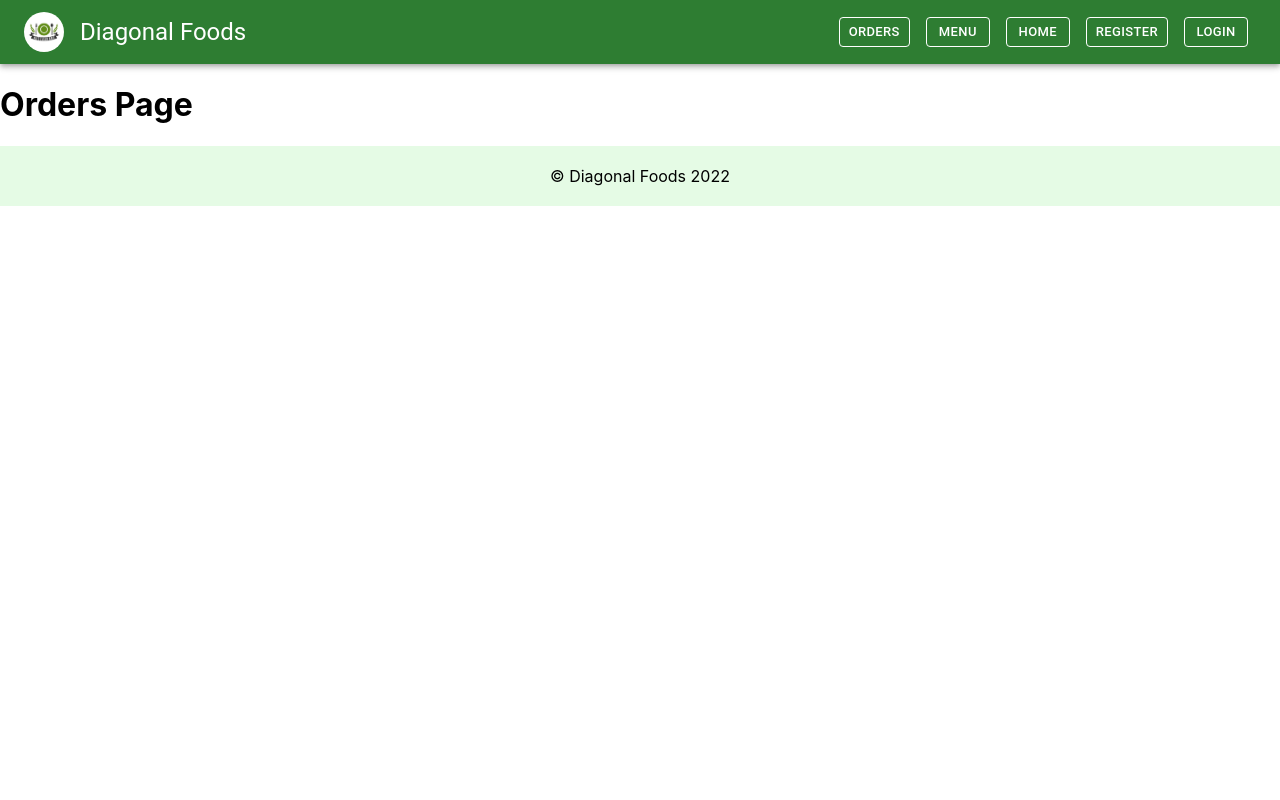
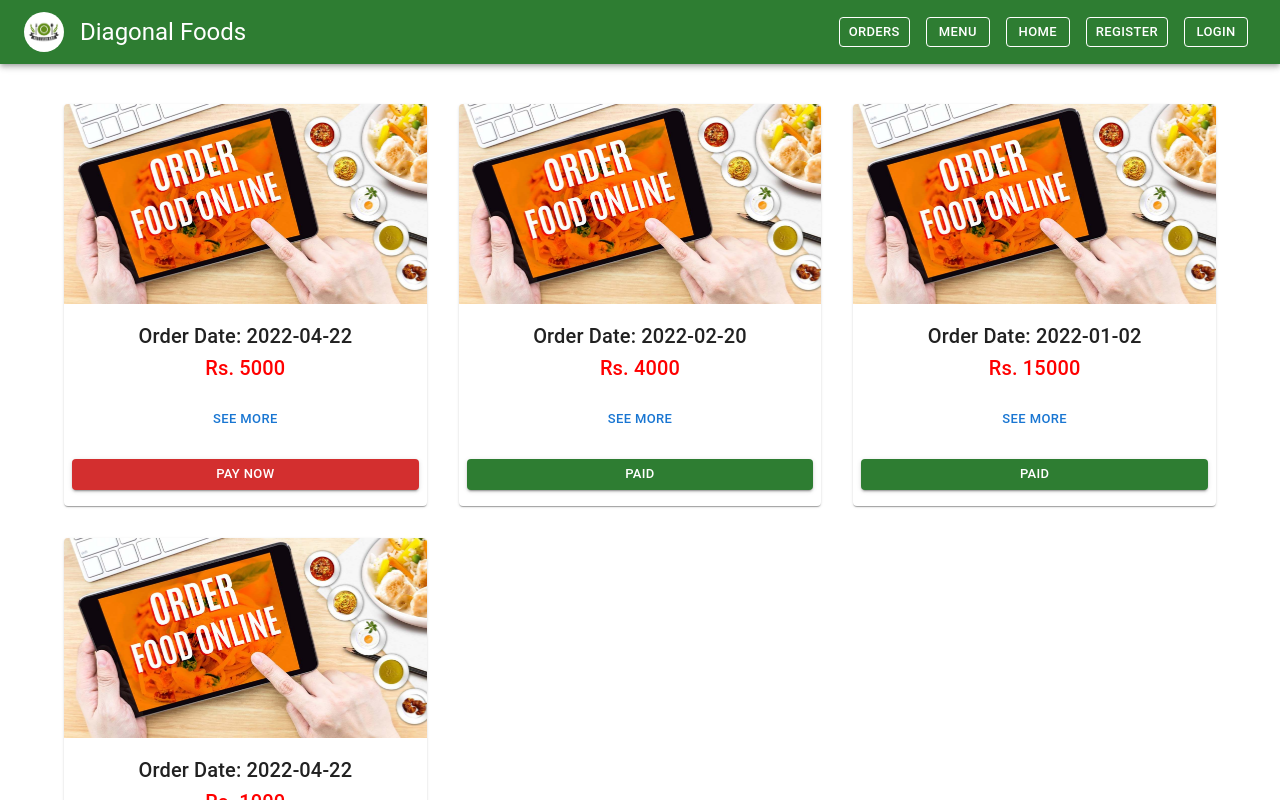
Before and after one commit to sauzzon/Diagonal, a React (Create React App) app in the folder Task 1 - Create/menuapp/: page /orders in a window 1280 px wide. Shown: the top 800 px of the page. Built offline with nearby package versions, Linux system fonts and the light colour scheme.

Commit message:
orders frontend created

```diff
--- /dev/null
+++ b/Task 1 - Create/menuapp/src/components/orderCard.js
@@ -0,0 +1,86 @@
+import { useState } from "react";
+import {
+  Grid,
+  Card,
+  CardMedia,
+  CardContent,
+  Typography,
+  CardActions,
+  Button,
+} from "@mui/material";
+import photo from "../utils/images/order.jpg";
+
+const OrderCard = ({ data }) => {
+  const [seeMore, setSeeMore] = useState(false);
+  const getStatusButton = (status) => {
+    if (status === "pending") {
+      return (
+        <Button
+          sx={{ mb: 1, mt: 0 }}
+          fullWidth
+          color="error"
+          variant="contained"
+          size="small"
+        >
+          Pay Now
+        </Button>
+      );
+    } else
+      return (
+        <Button
+          sx={{ mb: 1, mt: 0 }}
+          fullWidth
+          variant="contained"
+          size="small"
+          color="success"
+        >
+          Paid
+        </Button>
+      );
+  };
+  return (
+    <>
+      {data.map((d) => (
+        <Grid item key={d.price} xs={12} sm={6} md={4} lg={4}>
+          <Card>
+            <CardMedia
+              component="img"
+              height="200"
+              image={photo}
+              alt="food picture"
+            />
+            <CardContent>
+              <Typography textAlign="center" variant="h6">
+                Order Date: {d.createdAt}
+              </Typography>
+              <Typography color="red" textAlign="center" variant="h6">
+                Rs. {d.price}
+              </Typography>
+              <div style={{ margin: "20px" }}>
+                {seeMore &&
+                  d.details.map((item) => (
+                    <Typography color="green" textAlign="left" variant="body1">
+                      {item.quantity} {item.name} Rs.{item.price} each
+                    </Typography>
+                  ))}
+              </div>
+
+              <Button
+                fullWidth
+                size="small"
+                onClick={() => {
+                  setSeeMore(!seeMore);
+                }}
+              >
+                See {!seeMore ? "More" : "Less"}
+              </Button>
+            </CardContent>
+            <CardActions>{getStatusButton(d.status)}</CardActions>
+          </Card>
+        </Grid>
+      ))}
+    </>
+  );
+};
+
+export default OrderCard;
--- /dev/null
+++ b/Task 1 - Create/menuapp/src/ordersData.js
@@ -0,0 +1,97 @@
+const data = [
+  {
+    price: 5000,
+    status: "pending",
+    createdAt: "2022-04-22",
+    details: [
+      {
+        name: "Momo",
+        price: 200,
+        quantity: 5,
+      },
+      {
+        name: "Chowmien",
+        price: 300,
+        quantity: 4,
+      },
+    ],
+  },
+  {
+    price: 4000,
+    status: "payed",
+    createdAt: "2022-02-20",
+    details: [
+      {
+        name: "Burger",
+        price: 180,
+        quantity: 7,
+      },
+    ],
+  },
+  {
+    price: 15000,
+    status: "payed",
+    createdAt: "2022-01-02",
+    details: [
+      {
+        name: "Momo",
+        price: 200,
+        quantity: 5,
+      },
+      {
+        name: "Chowmien",
+        price: 300,
+        quantity: 4,
+      },
+      {
+        name: "Momo",
+        price: 200,
+        quantity: 5,
+      },
+      {
+        name: "Chowmien",
+        price: 300,
+        quantity: 4,
+      },
+      {
+        name: "Momo",
+        price: 200,
+        quantity: 5,
+      },
+      {
+        name: "Chowmien",
+        price: 300,
+        quantity: 4,
+      },
+      {
+        name: "Momo",
+        price: 200,
+        quantity: 5,
+      },
+      {
+        name: "Chowmien",
+        price: 300,
+        quantity: 4,
+      },
+    ],
+  },
+  {
+    price: 1000,
+    status: "pending",
+    createdAt: "2022-04-22",
+    details: [
+      {
+        name: "Sausage",
+        price: 200,
+        quantity: 5,
+      },
+      {
+        name: "French Fries",
+        price: 300,
+        quantity: 4,
+      },
+    ],
+  },
+];
+
+export default data;
--- a/Task 1 - Create/menuapp/src/pages/orders.js
+++ b/Task 1 - Create/menuapp/src/pages/orders.js
@@ -1,5 +1,15 @@
+import data from "../ordersData";
+import OrderCard from "../components/orderCard";
+import { Container, Grid } from "@mui/material";
+
 const Orders = () => {
-  return <h1>Orders Page</h1>;
+  return (
+    <Container>
+      <Grid sx={{ mt: 1, mb: 5 }} container spacing={4}>
+        <OrderCard data={data} />
+      </Grid>
+    </Container>
+  );
 };
 
 export default Orders;
```
Also changed, not shown: Task 1 - Create/menuapp/src/utils/images/order.jpg (added).
